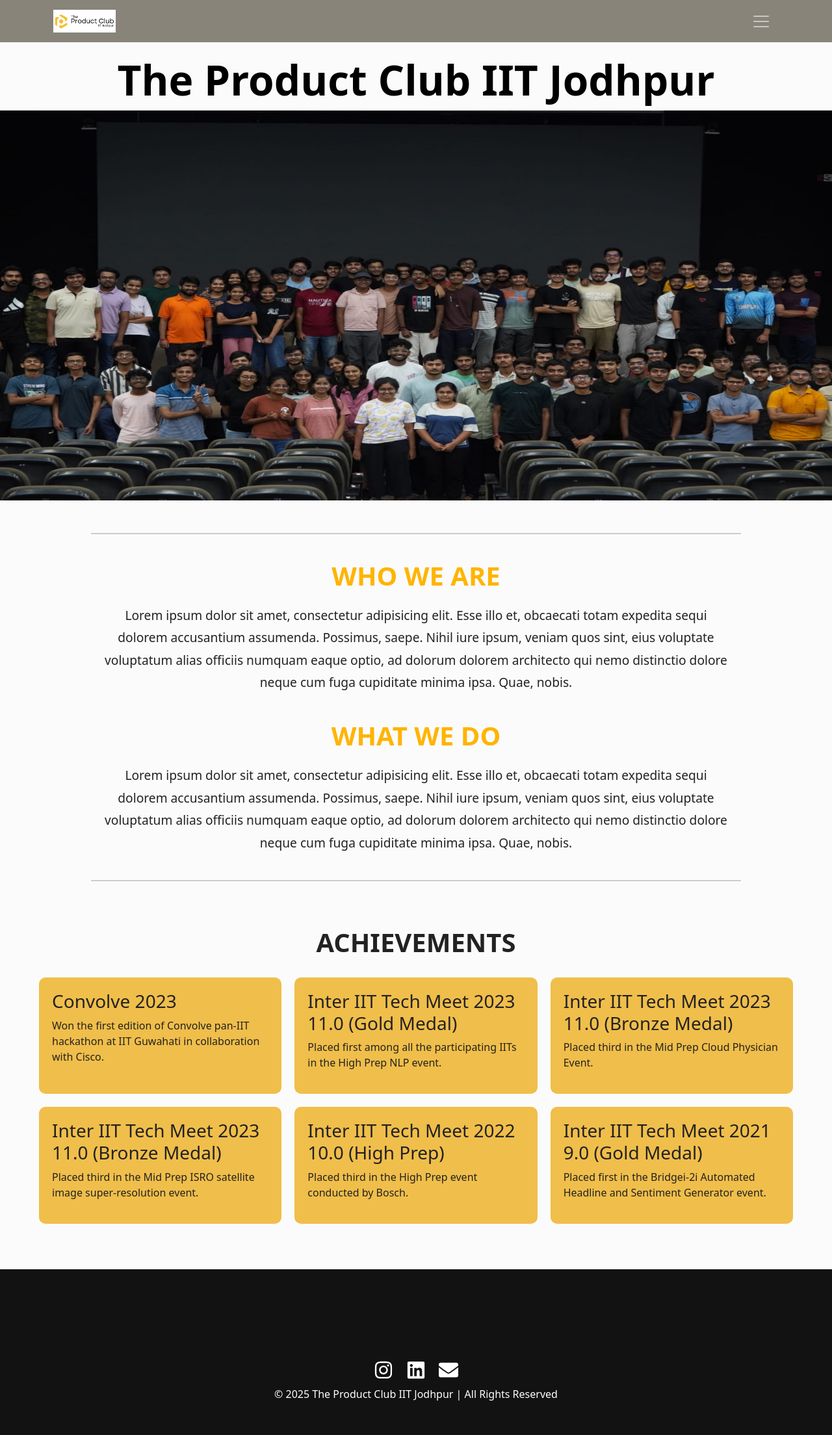
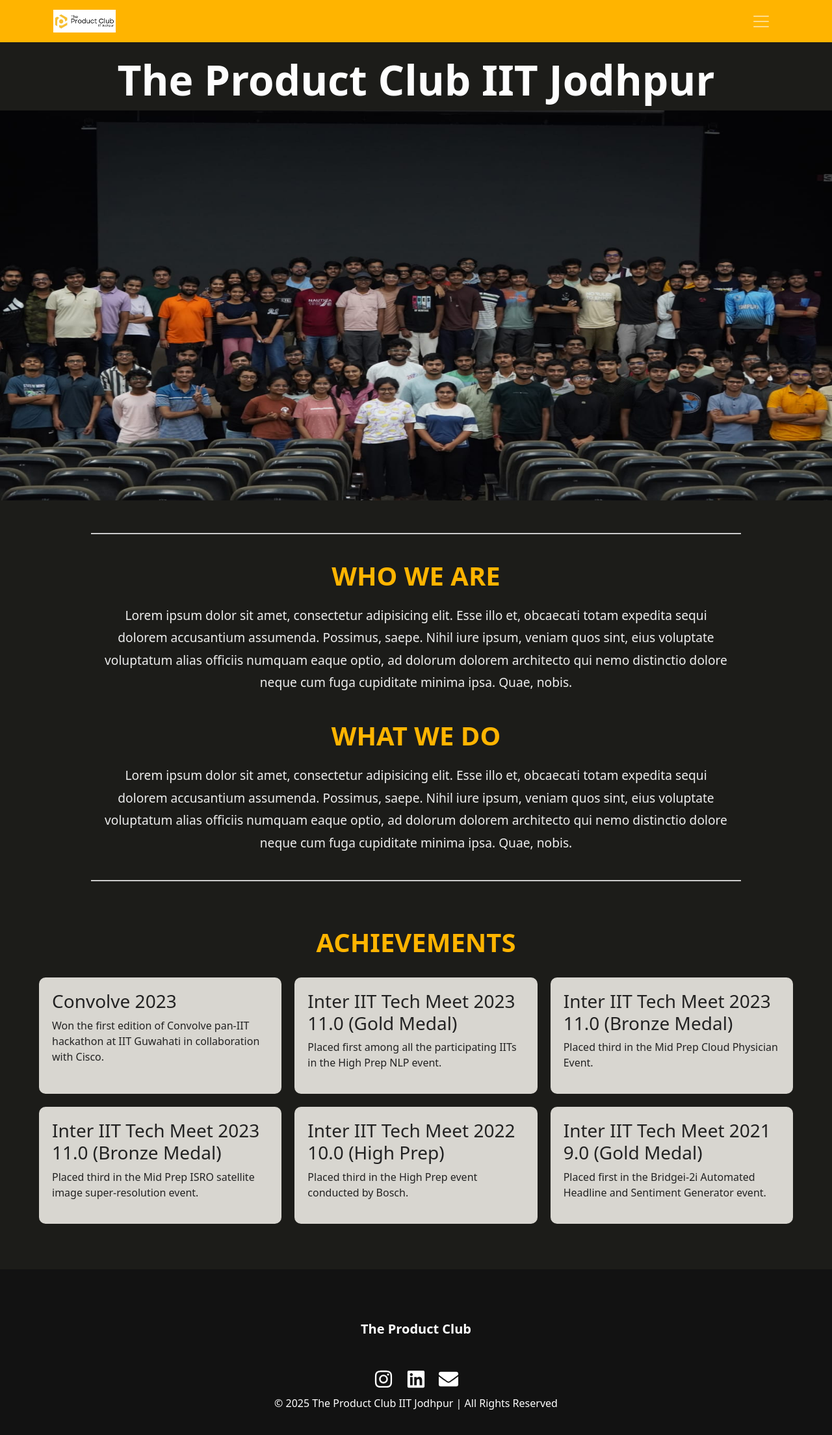
Before and after one commit to productclub-iitj/website, a React (Vite) app in the folder product-website/: page / in a window 1280 px wide. Shown: the top 2208 px of the page at 65% size. Built offline with nearby package versions, Linux system fonts and the light colour scheme.

Commit message:
Footer section improvement and some basic designing

```diff
--- a/product-website/src/components/Footer.jsx
+++ b/product-website/src/components/Footer.jsx
@@ -4,6 +4,7 @@
 const Footer = () => {
   return (
     <footer className="footer">
+      <h2 id="foot-head">The Product Club</h2>
       <div className="social-icons">
         <a href="https://www.instagram.com/" target="_blank" rel="noopener noreferrer">
           <FaInstagram className="icon" />
--- a/product-website/src/styles/Footer.css
+++ b/product-website/src/styles/Footer.css
@@ -1,3 +1,10 @@
+#foot-head{
+    color: white;
+    font-size: 20px;
+    font-weight: 600;
+    /* margin-top: 200px; */
+    padding-top: 60px;
+}
 .footer {
     background-color: #121212;
     color: white;
@@ -8,7 +15,7 @@
 }
 
 .social-icons {
-    margin-top: 120px;
+    margin-top: 50px;
     display: flex;
     justify-content: center;
     gap: 20px;
--- a/product-website/src/styles/Home.css
+++ b/product-website/src/styles/Home.css
@@ -1,5 +1,5 @@
 body {
-    background: rgb(251, 251, 251);
+    background: rgb(28, 28, 25);
 /* background: linear-gradient(90deg, rgba(108,108,99,1) 0%, rgba(142,129,86,1) 46%, rgba(166,166,138,1) 100%); */
 }
 
@@ -20,7 +20,7 @@
     margin-top: 20px;
     font-size: 4rem;
     font-weight: bold;
-    color: black; /* Ensure visibility */
+    color: rgb(253, 253, 253); /* Ensure visibility */
     animation: fadeInUp 1s ease-out;
 }
 
@@ -59,7 +59,7 @@
     font-size: 1.2rem;
     line-height: 1.8;
     margin-bottom: 40px;
-    color: #222;
+    color: #eeeeee;
 }
 
 /* Heading styles for "WHAT WE DO" */
@@ -76,7 +76,7 @@
     font-size: 1.2rem;
     line-height: 1.8;
     margin-bottom: 40px;
-    color: #222;
+    color: #eeeeee;
 }
 
 /* Achievements Section */
@@ -92,7 +92,7 @@
     font-size: 2.5rem;
     font-weight: bold;
     margin-bottom: 30px;
-    color: #222;
+    color: #ffb400;
 }
 
 /* Achievements Grid */
@@ -105,7 +105,7 @@
 
 /* Individual Achievement Card */
 .achievement-card {
-    background-color: #f0be4a;
+    background-color: #d8d6d0;
     padding: 20px;
     border-radius: 10px;
     text-align: left;
@@ -116,5 +116,5 @@
 /* Hover Effect */
 .achievement-card:hover {
     transform: translateY(-10px);
-    box-shadow: 0px 10px 20px rgba(255, 255, 255, 0.2);
+    box-shadow: 0px 10px 20px rgba(231, 187, 10, 0.859);
 }
--- a/product-website/src/styles/Navbar.css
+++ b/product-website/src/styles/Navbar.css
@@ -1,6 +1,6 @@
 /* Navbar Customization */
 .navbar-custom {
-  background-color: #898479 !important;
+  background-color: #ffb400 !important;
   padding: 10px 15px;
 }
 
@@ -12,6 +12,7 @@
 
 /* Hamburger Button */
 .navbar-toggler {
+  color: #ffb400;
   border: none;
 }
 
```
